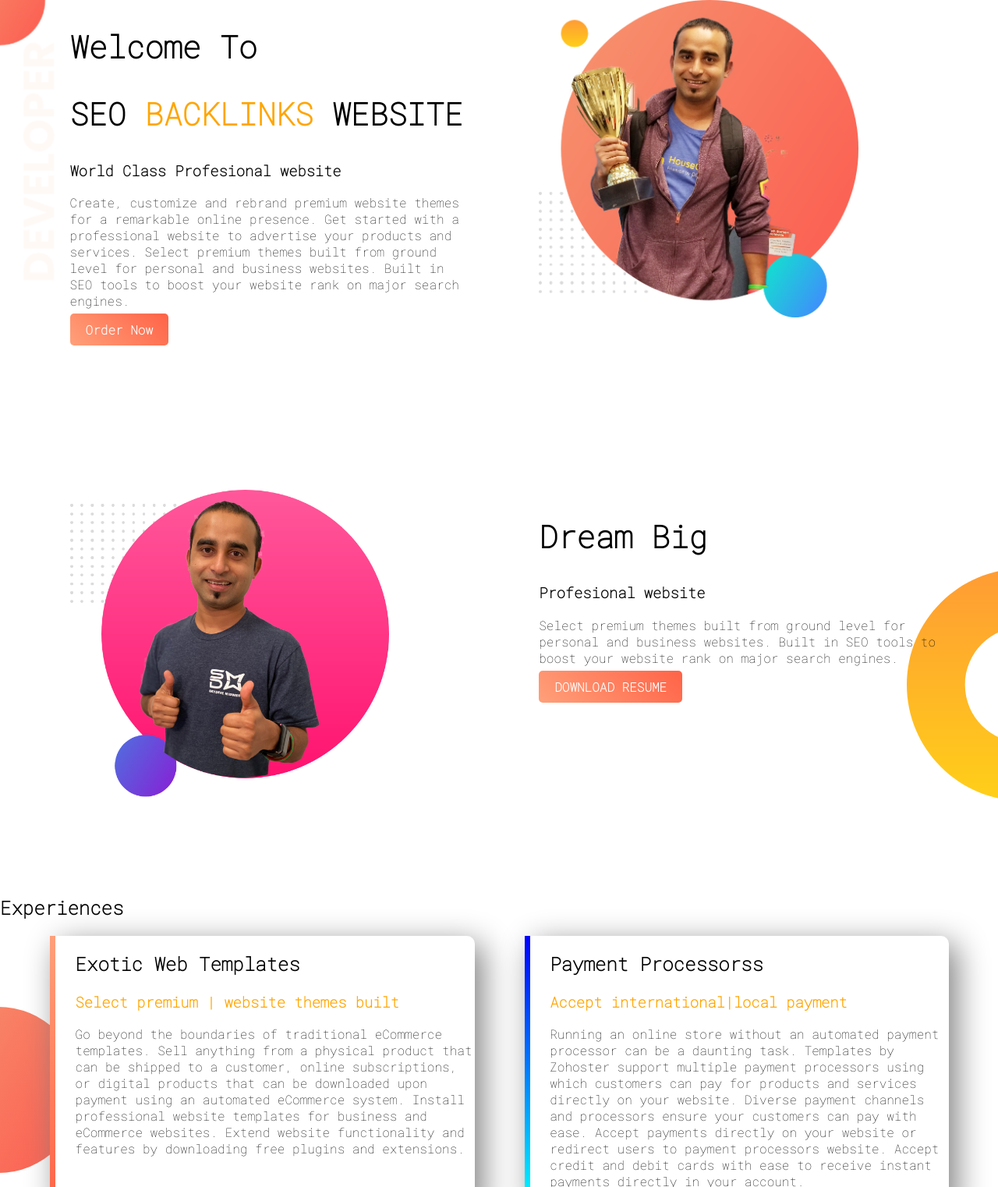
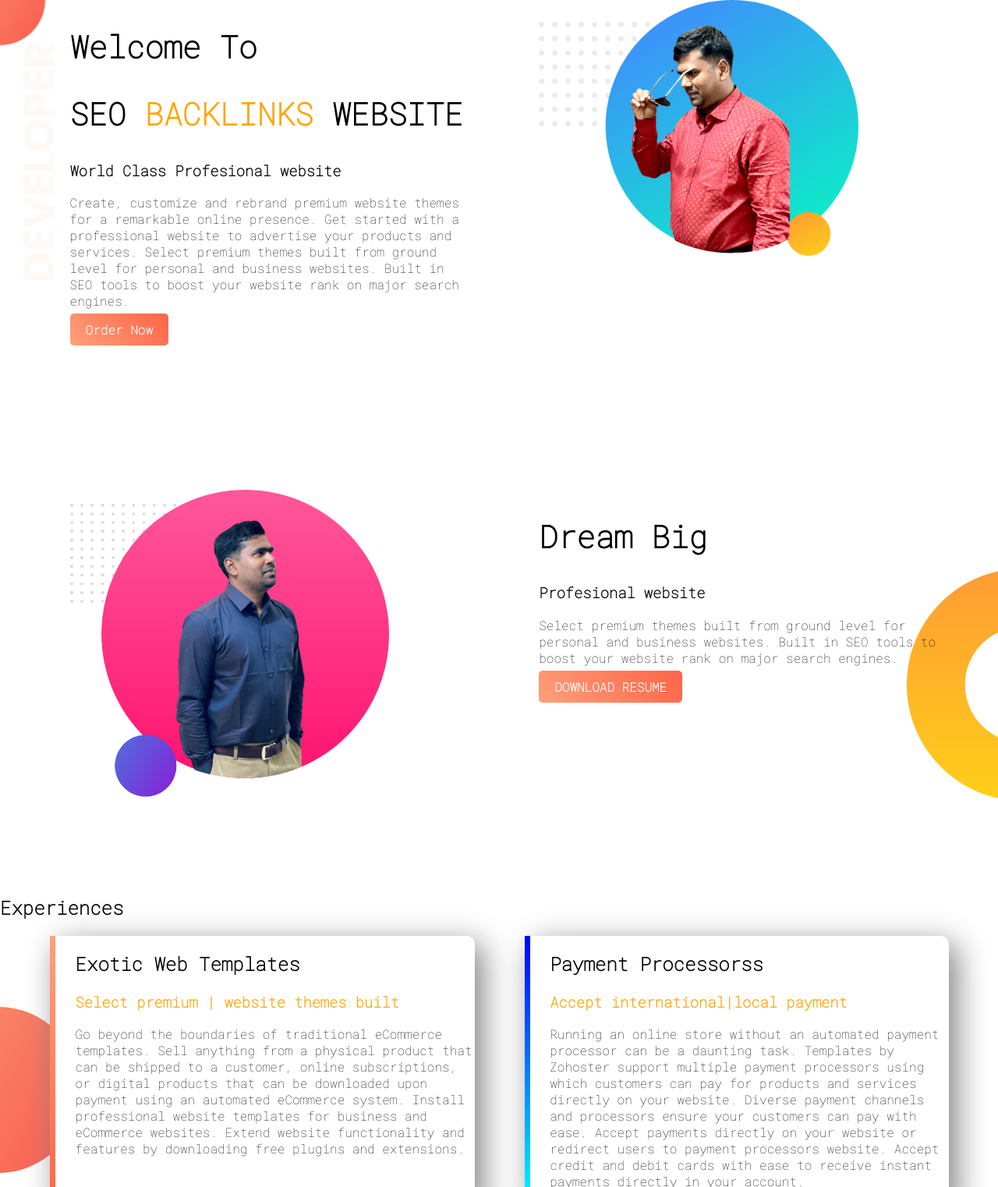
Before and after one commit to mojnubd/web-protfolio, a plain HTML site: page index.html in a window 1280 px wide. Shown: the top 1522 px of the page at 78% size. Drawn offline with Linux system fonts and the light colour scheme.

Commit message:
final website

```diff
--- a/index.html
+++ b/index.html
@@ -29,14 +29,14 @@
             <a class="link-button" target="_blank" href="https://www.getseobacklink.net/"> Order Now</a>
         </div>
         <div class="half-widht">
-            <img src="images/jhankar.png" alt="">
+            <img src="images/mojnu.png" alt="">
         </div>
     </section>
 
 
     <section class="dream-area">
         <dev class="half-widht">
-            <img src="images/jhankar2.png" alt="">
+            <img src="images/mojnu2.png" alt="">
         </dev>
 
         <div class="half-widht">
```
Also changed, not shown: images/mojnu.png (added), images/mojnu2.png (added).
